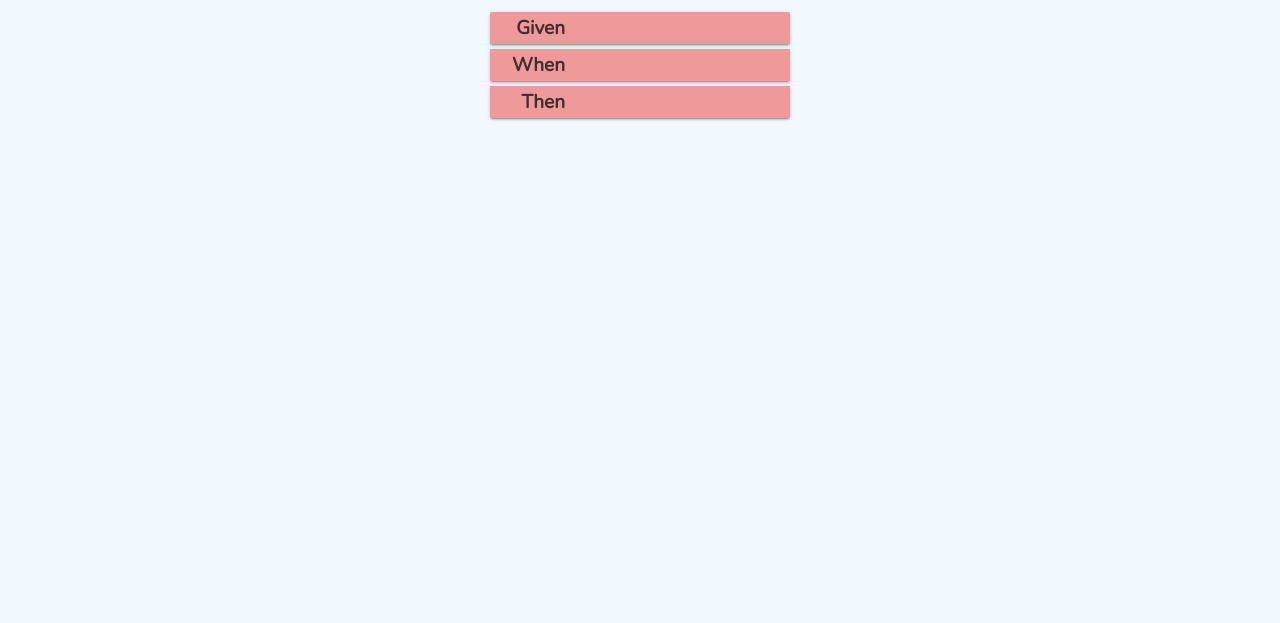
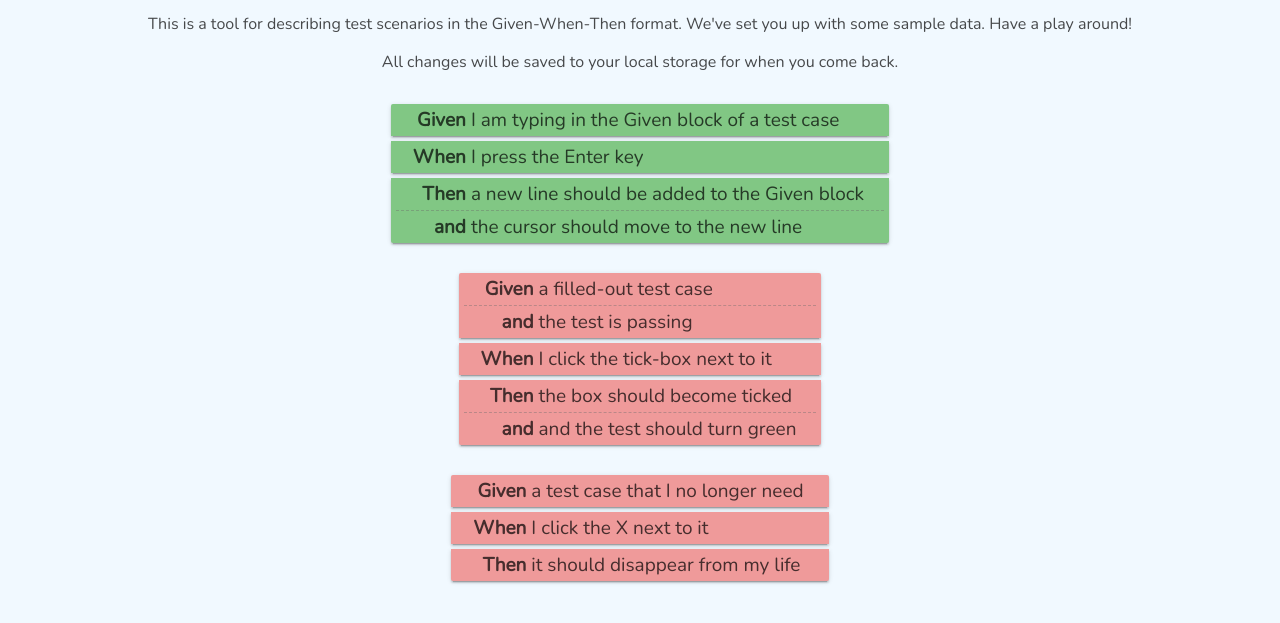
Before and after one commit to chrislewisdev/given-when-then, a plain HTML site: page index.html in a window 1280 px wide. Shown: the part 77-700 px from the top of the page. Drawn offline with nearby package versions, Linux system fonts and the light colour scheme.

Commit message:
Attempts to improve the first-time experience

```diff
--- a/index.html
+++ b/index.html
@@ -17,17 +17,54 @@
     </head>
     <body>
         <h1 class="header">Given - When - Then</h1>
+        <div id="help-text" class="hidden">
+            <p>This is a tool for describing test scenarios in the Given-When-Then format. We've set you up with some sample data. Have a play around!</p>
+            <p>All changes will be saved to your local storage for when you come back.</p>
+        </div>
         <div id="root"></div>
 
         <script>
             window.onload = function()
             {
                 var savedCards = localStorage.getItem('cards');
-                var cards = [{ given: [], when: [], then: [], passing: false }];
+                var cards =
+                [{
+                    given: ['I am typing in the Given block of a test case'],
+                    when: ['I press the Enter key'],
+                    then:
+                    [
+                        'a new line should be added to the Given block',
+                        'the cursor should move to the new line'
+                    ],
+                    passing: true
+                },
+                {
+                    given:
+                    [
+                        'a filled-out test case',
+                        'the test is passing'
+                    ],
+                    when: ['I click the tick-box next to it'],
+                    then:
+                    [
+                        'the box should become ticked',
+                        'and the test should turn green'
+                    ],
+                    passing: false
+                },
+                {
+                    given: ['a test case that I no longer need'],
+                    when: ['I click the X next to it'],
+                    then: ['it should disappear from my life']
+                }];
 
                 if (savedCards && savedCards != '')
                 {
                     cards = JSON.parse(savedCards);
+                }
+                else
+                {
+                    document.getElementById('help-text').className = "";
                 }
 
                 ReactDOM.render(
--- a/style.css
+++ b/style.css
@@ -15,6 +15,16 @@ body
     text-align:center;
     padding-top:10px;
     padding-bottom:10px;
+}
+
+#help-text
+{
+    text-align:center;
+}
+
+.hidden
+{
+    display:none;
 }
 
 .body
@@ -73,7 +83,7 @@ body
 
 .group .row
 {
-    border-bottom:1px dashed rgba(160,160,160,0.4);
+    border-bottom:1px dashed rgba(105,105,105,0.4);
     display:flex;
     padding-top:3px;
     padding-bottom:3px;
```
